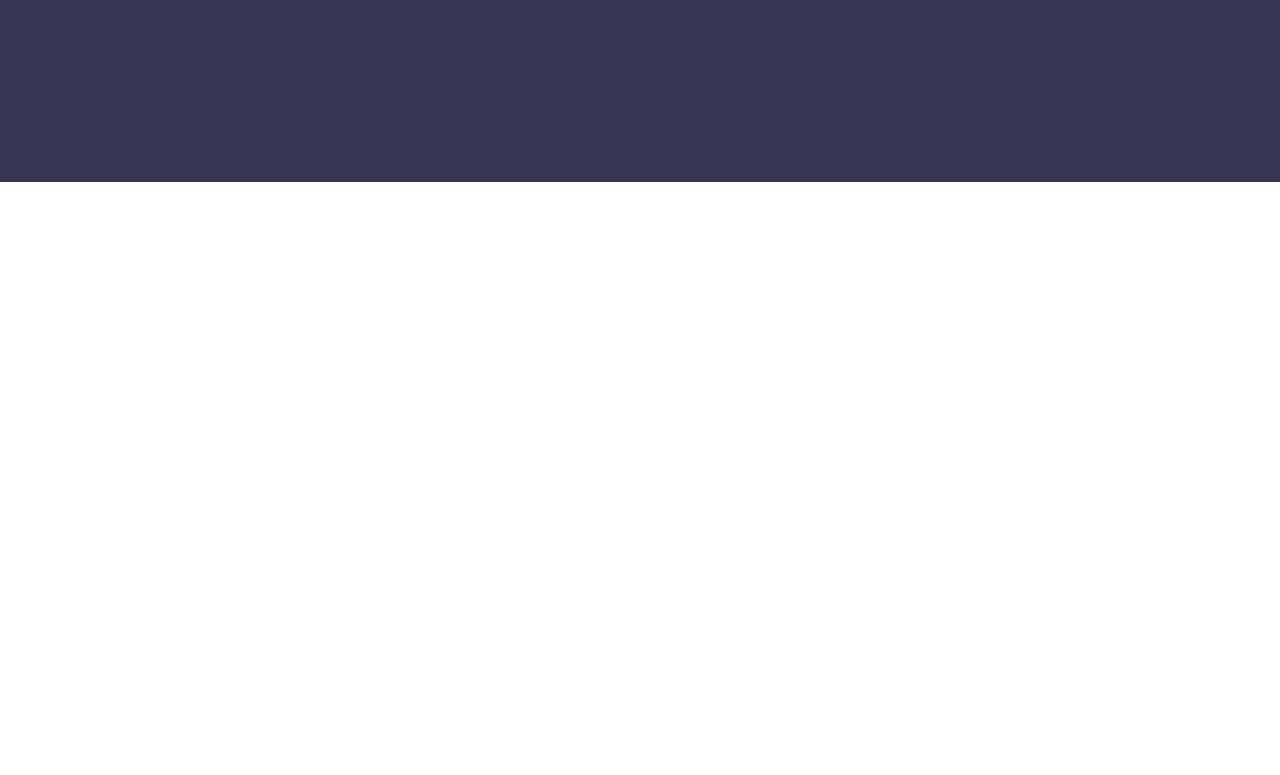
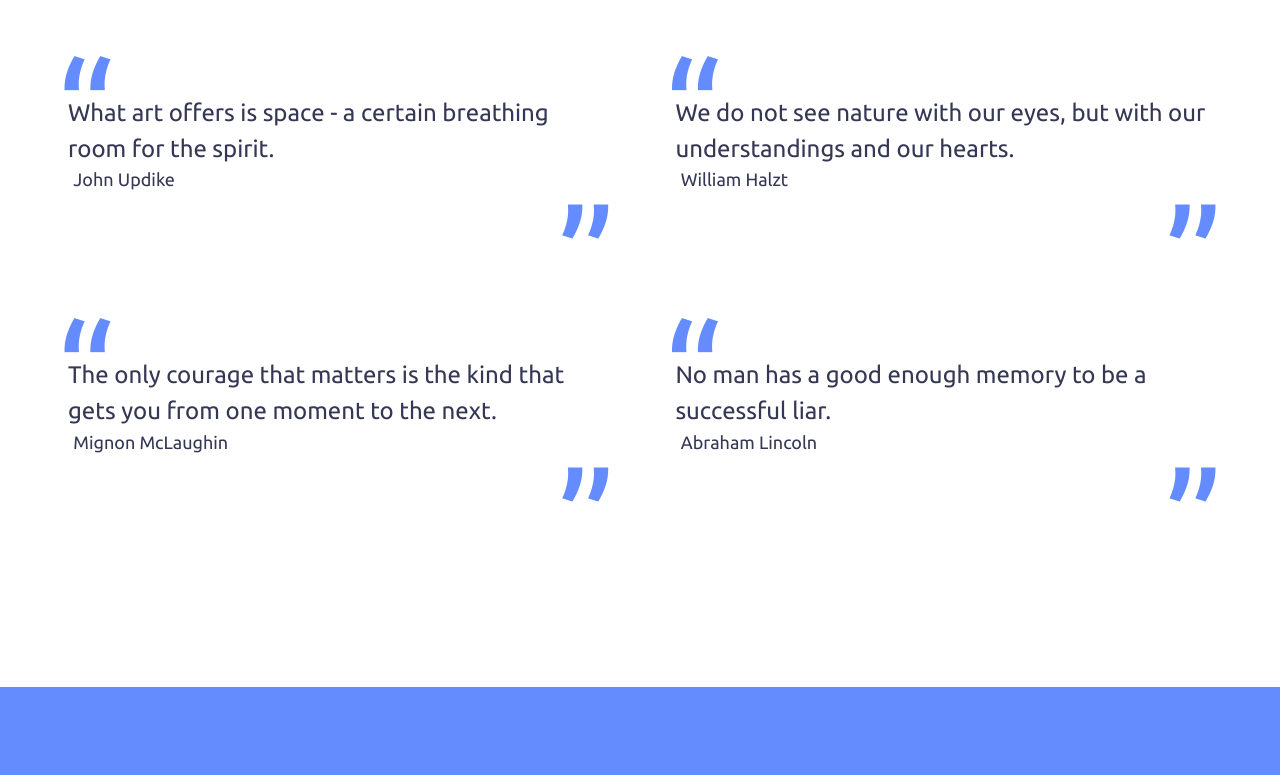
Before and after one commit to AsserElfeki/Weather-App-landing-page, a plain HTML site: page index.html in a window 1280 px wide. Shown: the part 2558-3333 px from the top of the page. Before the commit the page ends 2740 px from the top, so only its background shows below. Drawn offline with Linux system fonts and the light colour scheme.

Commit message:
Testimonies section

```diff
--- a/css/testimonies.css
+++ b/css/testimonies.css
@@ -0,0 +1,66 @@
+.testimonies {
+  /* border:4px solid orange;  */
+}
+.testimonies-content {
+  display: flex;
+  flex-flow: row wrap;
+  justify-content: space-between;
+  align-items: center;
+  gap: 2%;
+  margin-top: 7%;
+}
+.testimony {
+  /* border: 3px solid darkmagenta; */
+  flex-basis: 95%;
+
+  display: flex;
+  flex-flow: column nowrap;
+  margin-bottom: 6%;
+}
+
+.quotation {
+  font-size: 142px;
+  color: #648cff;
+  font-weight: 400;
+  /* border: 2px solid black; */
+  padding: 0;
+  margin-bottom: -25.5%;
+  margin-top:-8%;
+}
+.q-end{
+    align-self: flex-end;
+}
+.quote {
+  font-size: 24px;
+  line-height: 36px;
+  color: #353854;
+  font-weight: 400;
+}
+.quote::first-letter,
+.author{
+    text-transform: capitalize;
+}
+.author {
+  font-size: 18px;
+  color: #353854;
+  font-weight: 400;
+  text-indent: 1%;
+  margin-top: -1%;
+  /* border: 2px solid green; */
+}
+@media(min-width:550px){
+    .quotation{
+        margin-bottom: -19%;
+    }
+}
+@media (min-width:800px){
+    .quotation{
+        margin-bottom: -22%;
+    }
+    .testimony{
+        flex-basis: 48%;
+    }
+    .quote{
+        margin: 0 0.5em;
+    }
+}
--- a/index.html
+++ b/index.html
@@ -149,8 +149,98 @@
             </div>
         </section>
 
+        <section class="screenshots">
+            <div class="section-title">
+                <h3 class="title">
+                    Screenshots
+                </h3>
+                <p class="sub">
+                    the brightest images
+                </p>
+            </div>
+            <div class="sc-content">
+                <div class="row">
+                    <div class="sc-row-left">
 
+                    </div>
+                    <div class="sc-row-right">
 
+                    </div>
+                </div>
+                <div class="row">
+                    <div class="sc-row-left">
+
+                    </div>
+                    <div class="sc-row-right">
+
+                    </div>
+                </div>
+                <div class="row">
+                    <div class="sc-row-left">
+
+                    </div>
+                    <div class="sc-row-right">
+
+                    </div>
+                </div>
+            </div>
+        </section>
+
+        <section class="testimonies">
+            <div class="section-title">
+                <h3 class="title">
+                    what people are saying
+                </h3>
+                <p class="sub">
+                    reviews
+                </p>
+            </div>
+
+            <div class="testimonies-content">
+                <div class="testimony">
+                    <span class="quotation">&#8220;</span>
+                    <figure class="quote">
+                        <blockquote>
+                            What art offers is space - a certain breathing room for the spirit.
+                        </blockquote>
+                        <figcaption class="author">John Updike</figcaption>
+                    </figure>
+                    <span class="quotation q-end">&#8221;</span>
+                </div>
+
+                <div class="testimony">
+                    <span class="quotation">&#8220;</span>
+                    <figure class="quote">
+                        <blockquote>
+                            We do not see nature with our eyes, but with our understandings and our hearts.
+                        </blockquote>
+                        <figcaption class="author">william halzt</figcaption>
+                    </figure>
+                    <span class="quotation q-end">&#8221;</span>
+                </div>
+                <div class="testimony">
+                    <span class="quotation">&#8220;</span>
+                    <figure class="quote">
+                        <blockquote>
+                            The only courage that matters is the kind that gets you from one moment to the next.
+                        </blockquote>
+                        <figcaption class="author">mignon McLaughin</figcaption>
+                    </figure>
+                    <span class="quotation q-end">&#8221;</span>
+                </div>
+
+                <div class="testimony">
+                    <span class="quotation">&#8220;</span>
+                    <figure class="quote">
+                        <blockquote>
+                            No man has a good enough memory to be a successful liar.
+                        </blockquote>
+                        <figcaption class="author">abraham lincoln</figcaption>
+                    </figure>
+                    <span class="quotation q-end">&#8221;</span>
+                </div>
+            </div>
+        </section>
     </div>
 
     <div class="last-section-wrapper">
```
Also changed, not shown: 2 other files.
